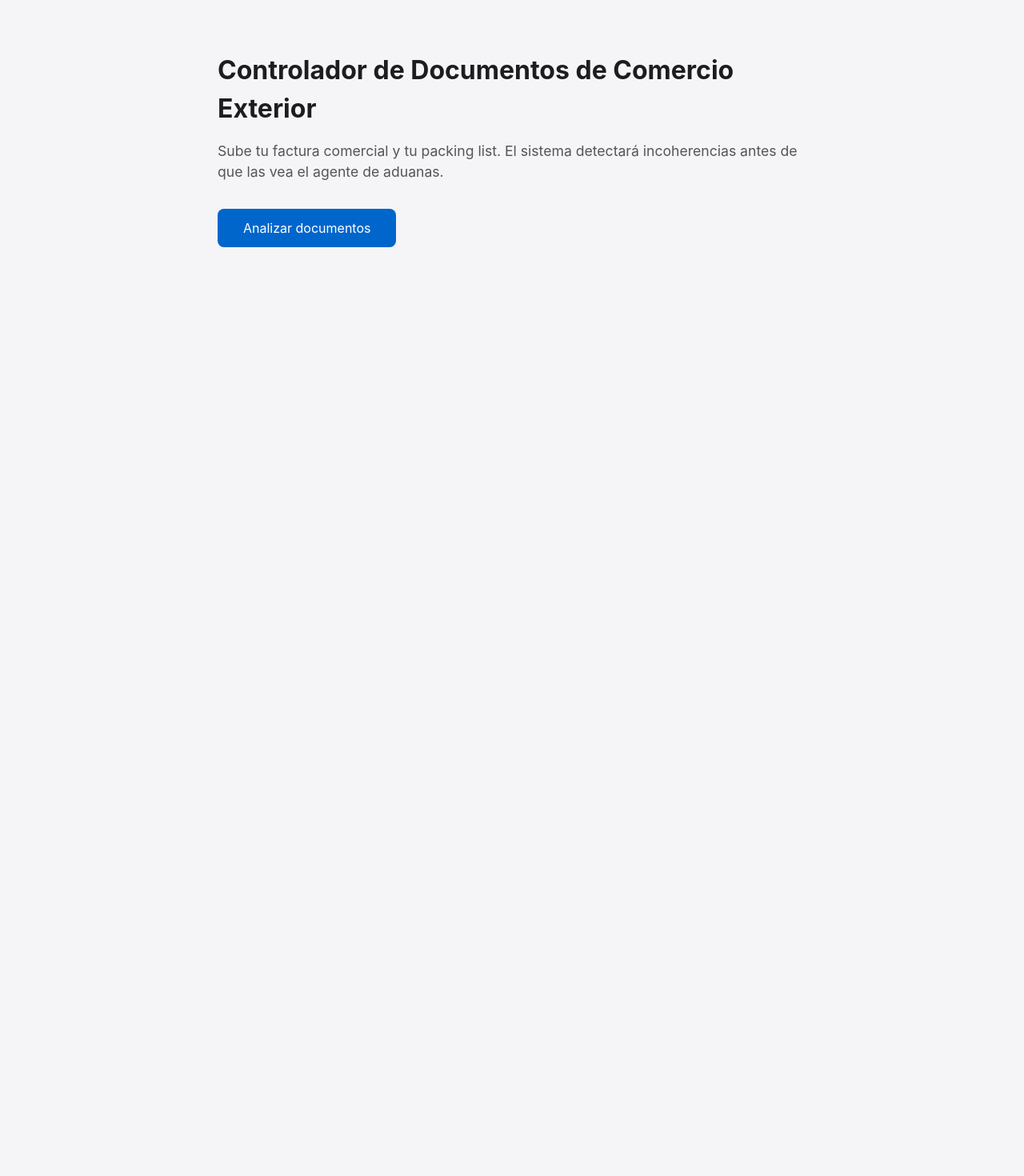
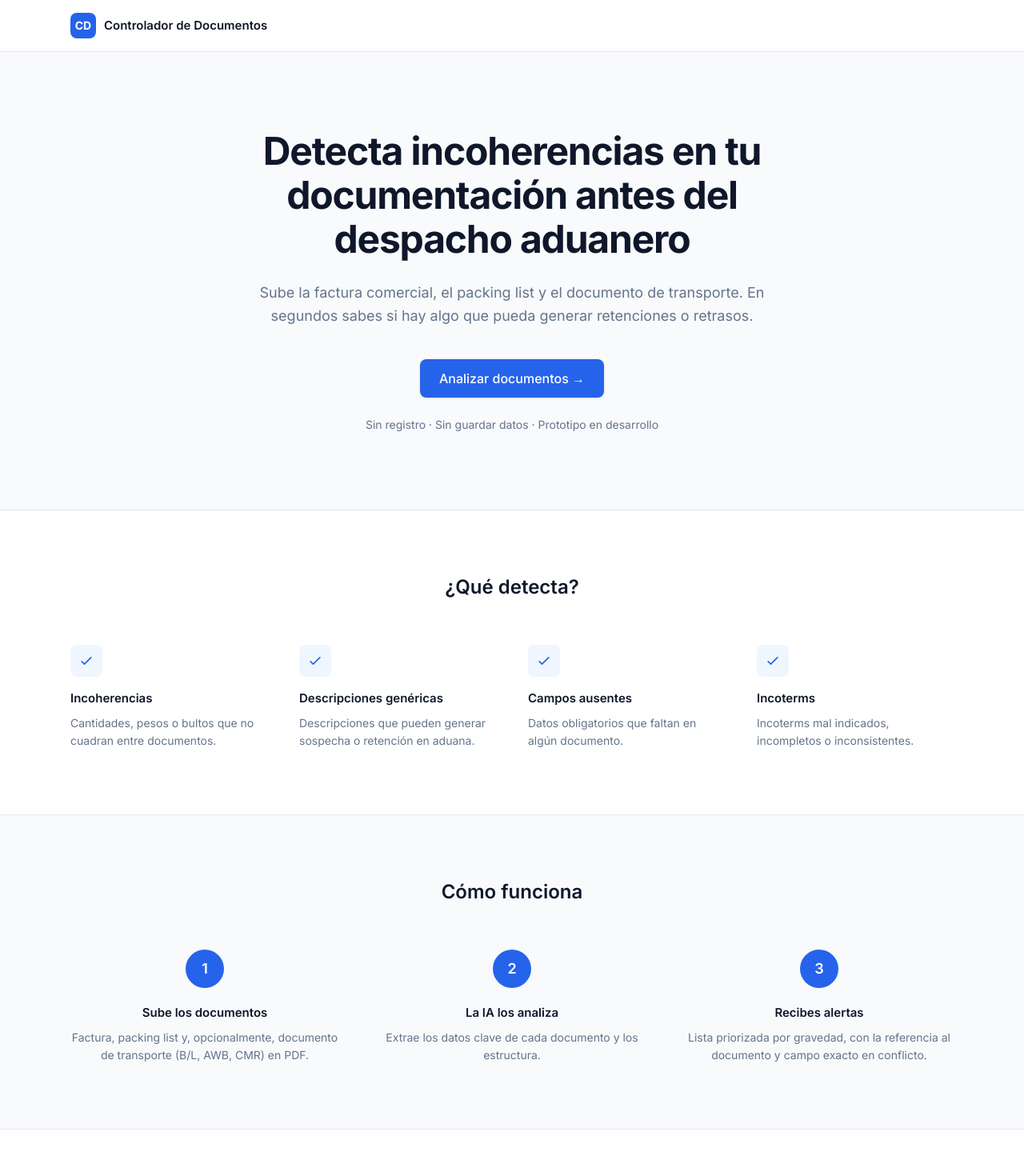
Before and after one commit to jorgeddcc7/softwareci, a Next.js app: page / in a window 1280 px wide. Shown: the top 1470 px of the page at 80% size. Before the commit the page ends 800 px from the top, so only its background shows below. Built offline with nearby package versions, Linux system fonts and the light colour scheme.

Commit message:
Rediseño del frontend con Tailwind: paleta profesional y layout mejorado

```diff
--- a/package.json
+++ b/package.json
@@ -22,9 +22,12 @@
   },
   "dependencies": {
     "@google/genai": "^2.22.0",
+    "@tailwindcss/postcss": "^4.3.3",
     "dotenv": "^17.4.2",
     "next": "^16.3.5",
+    "postcss": "^8.5.28",
     "react": "^19.3.0",
-    "react-dom": "^19.3.0"
+    "react-dom": "^19.3.0",
+    "tailwindcss": "^4.3.3"
   }
 }
--- /dev/null
+++ b/postcss.config.mjs
@@ -0,0 +1,5 @@
+export default {
+  plugins: {
+    "@tailwindcss/postcss": {},
+  },
+};
--- a/src/app/analizar/page.tsx
+++ b/src/app/analizar/page.tsx
@@ -1,6 +1,7 @@
 "use client";
 
 import { useState } from "react";
+import Link from "next/link";
 
 interface Validacion {
   regla: string;
@@ -84,24 +85,38 @@ export default function AnalizarPage() {
   }
 
   return (
-    <main style={{ maxWidth: 900, margin: "0 auto", padding: "3rem 2rem" }}>
-      <h1 style={{ fontSize: "1.8rem", marginBottom: "0.5rem" }}>
+    <div className="min-h-screen flex flex-col">
+      {/* Header */}
+      <header className="border-b border-border bg-surface">
+        <div className="max-w-6xl mx-auto px-6 py-4 flex items-center justify-between">
+          <Link href="/" className="flex items-center gap-2.5">
+            <div className="w-8 h-8 bg-primary rounded-lg flex items-center justify-center">
+              <span className="text-white font-bold text-sm">CD</span>
+            </div>
+            <span className="font-semibold text-foreground text-[15px]">
+              Controlador de Documentos
+            </span>
+          </Link>
+          <Link
+            href="/"
+            className="text-sm text-muted hover:text-foreground transition-colors"
+          >
+            ← Volver
+          </Link>
+        </div>
+      </header>
+
+      <main className="max-w-5xl mx-auto px-6 py-12 w-full">
+        <h1 className="text-3xl font-bold text-foreground mb-2">
           Analizar documentos
         </h1>
-      <p style={{ color: "#666", marginBottom: "2rem" }}>
-        Sube la factura comercial, el packing list y (opcionalmente) el
-        documento de transporte. El sistema los comparará y detectará
-        incoherencias.
+        <p className="text-muted mb-8">
+          Sube la factura comercial, el packing list y, opcionalmente, el
+          documento de transporte.
         </p>
 
-      <div
-        style={{
-          display: "grid",
-          gridTemplateColumns: "1fr 1fr 1fr",
-          gap: "1rem",
-          marginBottom: "1.5rem",
-        }}
-      >
+        {/* Zonas de subida */}
+        <div className="grid md:grid-cols-3 gap-4 mb-6">
           <ZonaSubida
             etiqueta="Factura comercial"
             requerido={true}
@@ -123,45 +138,34 @@ export default function AnalizarPage() {
           />
         </div>
 
+        {/* Botón */}
         <button
           onClick={handleAnalizar}
           disabled={analizando || !factura || !packing}
-        style={{
-          padding: "0.75rem 2rem",
-          fontSize: "1rem",
-          background: analizando ? "#999" : "#0066cc",
-          color: "white",
-          border: "none",
-          borderRadius: 8,
-          cursor: analizando ? "not-allowed" : "pointer",
-        }}
+          className={`px-6 py-3 font-medium rounded-lg transition-colors ${
+            analizando || !factura || !packing
+              ? "bg-slate-200 text-slate-400 cursor-not-allowed"
+              : "bg-primary text-white hover:bg-primary-hover shadow-sm"
+          }`}
         >
           {analizando ? "Analizando..." : "Analizar documentos"}
         </button>
 
         {analizando && (
-        <p style={{ marginTop: "1rem", color: "#666" }}>
+          <p className="mt-4 text-sm text-muted">
             Procesando con IA. Esto puede tardar 30-90 segundos.
           </p>
         )}
 
         {error && (
-        <div
-          style={{
-            marginTop: "1.5rem",
-            padding: "1rem",
-            background: "#ffe5e5",
-            border: "1px solid #ffb3b3",
-            borderRadius: 8,
-            color: "#b30000",
-          }}
-        >
+          <div className="mt-6 p-4 bg-high-bg border border-red-200 rounded-lg text-high-text text-sm">
             {error}
           </div>
         )}
 
         {resultado && <MostrarResultado resultado={resultado} />}
       </main>
+    </div>
   );
 }
 
@@ -179,39 +183,31 @@ function ZonaSubida({
   onArchivo: (f: File | null) => void;
 }) {
   return (
-    <div
-      style={{
-        border: "2px dashed #ccc",
-        borderRadius: 8,
-        padding: "1.5rem",
-        textAlign: "center",
-        background: archivo ? "#f0f8ff" : "#fafafa",
-      }}
+    <label
+      className={`block border-2 border-dashed rounded-lg p-5 text-center cursor-pointer transition-colors ${
+        archivo
+          ? "border-primary bg-primary-light"
+          : "border-border bg-surface hover:border-primary"
+      }`}
     >
-      <p style={{ fontWeight: 600, marginBottom: "0.25rem" }}>{etiqueta}</p>
-      {subtitulo && (
-        <p style={{ fontSize: "0.8rem", color: "#888", marginBottom: "0.5rem" }}>
-          {subtitulo}
+      <p className="font-semibold text-foreground text-sm mb-1">{etiqueta}</p>
+      <p className="text-xs text-muted mb-3">
+        {subtitulo ?? (requerido ? "Requerido" : "")}
       </p>
-      )}
-      {!subtitulo && <div style={{ height: "1.25rem" }} />}
       <input
         type="file"
         accept="application/pdf"
         onChange={(e) => onArchivo(e.target.files?.[0] ?? null)}
-        style={{ fontSize: "0.85rem", maxWidth: "100%" }}
+        className="hidden"
       />
-      {archivo && (
-        <p style={{ marginTop: "0.75rem", fontSize: "0.85rem", color: "#0066cc" }}>
+      {archivo ? (
+        <p className="text-xs text-primary font-medium truncate">
           ✓ {archivo.name}
         </p>
+      ) : (
+        <p className="text-xs text-muted">Haz clic o arrastra el PDF</p>
       )}
-      {!archivo && requerido && (
-        <p style={{ marginTop: "0.75rem", fontSize: "0.8rem", color: "#b36b00" }}>
-          Requerido
-        </p>
-      )}
-    </div>
+    </label>
   );
 }
 
@@ -232,10 +228,17 @@ function MostrarResultado({ resultado }: { resultado: ResultadoAnalisis }) {
 
   const colorGlobal =
     resultado.resultado_global === "no_apto"
-      ? "#b30000"
+      ? "#991B1B"
       : resultado.resultado_global === "revisar"
-        ? "#b36b00"
-        : "#008000";
+        ? "#92400E"
+        : "#065F46";
+
+  const bgGlobal =
+    resultado.resultado_global === "no_apto"
+      ? "#FEE2E2"
+      : resultado.resultado_global === "revisar"
+        ? "#FEF3C7"
+        : "#D1FAE5";
 
   const textoGlobal =
     resultado.resultado_global === "no_apto"
@@ -245,29 +248,31 @@ function MostrarResultado({ resultado }: { resultado: ResultadoAnalisis }) {
         : "APTO — Sin discrepancias detectadas";
 
   return (
-    <div style={{ marginTop: "2rem" }}>
+    <div className="mt-10">
+      {/* Resumen global */}
       <div
+        className="p-5 rounded-lg mb-6 border-l-4"
         style={{
-          padding: "1rem 1.5rem",
-          background: "#fff",
-          border: "1px solid #ddd",
-          borderLeft: `4px solid ${colorGlobal}`,
-          borderRadius: 8,
-          marginBottom: "1.5rem",
+          background: bgGlobal,
+          borderLeftColor: colorGlobal,
         }}
       >
-        <p style={{ fontSize: "1.1rem", fontWeight: 600, color: colorGlobal }}>
+        <p className="text-base font-semibold" style={{ color: colorGlobal }}>
           {textoGlobal}
         </p>
-        <p style={{ fontSize: "0.9rem", color: "#666", marginTop: "0.5rem" }}>
-          Factura: {resultado.factura.numero ?? "—"} · Packing:{" "}
-          {resultado.packing.numero ?? "—"}
+        <p className="text-sm text-slate-700 mt-2">
+          Factura: <strong>{resultado.factura.numero ?? "—"}</strong> ·
+          Packing: <strong>{resultado.packing.numero ?? "—"}</strong>
           {resultado.transporte && (
-            <> · Transporte: {resultado.transporte.numero ?? "—"}</>
+            <>
+              {" "}
+              · Transporte:{" "}
+              <strong>{resultado.transporte.numero ?? "—"}</strong>
+            </>
           )}
         </p>
         {resultado.transporte && (
-          <p style={{ fontSize: "0.85rem", color: "#888", marginTop: "0.25rem" }}>
+          <p className="text-xs text-slate-600 mt-1">
             Ruta: {resultado.transporte.puerto_carga ?? "—"} →{" "}
             {resultado.transporte.puerto_descarga ?? "—"}
           </p>
@@ -276,75 +281,58 @@ function MostrarResultado({ resultado }: { resultado: ResultadoAnalisis }) {
 
       {altas.length > 0 && (
         <BloqueValidaciones
-          titulo={`🔴 Discrepancias graves (${altas.length})`}
+          titulo={`Discrepancias graves (${altas.length})`}
+          color="#991B1B"
+          bgColor="#FEE2E2"
           validaciones={altas}
-          color="#b30000"
         />
       )}
 
       {medias.length > 0 && (
         <BloqueValidaciones
-          titulo={`🟡 Discrepancias medias (${medias.length})`}
+          titulo={`Discrepancias medias (${medias.length})`}
+          color="#92400E"
+          bgColor="#FEF3C7"
           validaciones={medias}
-          color="#b36b00"
         />
       )}
 
       {bajas.length > 0 && (
         <BloqueValidaciones
-          titulo={`🟢 Discrepancias leves (${bajas.length})`}
+          titulo={`Discrepancias leves (${bajas.length})`}
+          color="#065F46"
+          bgColor="#D1FAE5"
           validaciones={bajas}
-          color="#007700"
         />
       )}
 
       {noComprobables.length > 0 && (
         <BloqueValidaciones
-          titulo={`⚠️ No comprobables (${noComprobables.length})`}
+          titulo={`No comprobables (${noComprobables.length})`}
+          color="#475569"
+          bgColor="#F1F5F9"
           validaciones={noComprobables}
-          color="#666"
         />
       )}
 
       {resultado.advertencias.length > 0 && (
-        <div
-          style={{
-            padding: "1rem 1.5rem",
-            background: "#fff",
-            border: "1px solid #ddd",
-            borderRadius: 8,
-            marginBottom: "1rem",
-          }}
-        >
-          <p style={{ fontWeight: 600, marginBottom: "0.5rem" }}>
-            📌 Advertencias
+        <div className="p-5 bg-surface border border-border rounded-lg mb-4">
+          <p className="font-semibold text-foreground mb-3 text-sm">
+            Advertencias
           </p>
-          <ul style={{ paddingLeft: "1.25rem", fontSize: "0.9rem" }}>
+          <ul className="list-disc pl-5 text-sm text-muted space-y-1">
             {resultado.advertencias.map((a, i) => (
-              <li key={i} style={{ marginBottom: "0.25rem" }}>
-                {a}
-              </li>
+              <li key={i}>{a}</li>
             ))}
           </ul>
         </div>
       )}
 
-      <div
-        style={{
-          marginTop: "1.5rem",
-          padding: "1rem 1.5rem",
-          background: "#f5f5f7",
-          borderRadius: 8,
-          fontSize: "0.9rem",
-          color: "#555",
-        }}
-      >
-        <p>
+      <div className="mt-6 p-4 bg-slate-100 rounded-lg text-sm text-slate-600">
         <strong>Resumen:</strong> {resultado.validaciones.length} reglas
         ejecutadas · {altas.length + medias.length + bajas.length}{" "}
         discrepancias · {noComprobables.length} no comprobables ·{" "}
         {oks.length} correctas
-        </p>
       </div>
     </div>
   );
@@ -352,45 +340,40 @@ function MostrarResultado({ resultado }: { resultado: ResultadoAnalisis }) {
 
 function BloqueValidaciones({
   titulo,
+  color,
+  bgColor,
   validaciones,
-  color,
 }: {
   titulo: string;
+  color: string;
+  bgColor: string;
   validaciones: Validacion[];
-  color: string;
 }) {
   return (
+    <div className="mb-4 bg-surface border border-border rounded-lg overflow-hidden">
       <div
-      style={{
-        padding: "1rem 1.5rem",
-        background: "#fff",
-        border: "1px solid #ddd",
-        borderRadius: 8,
-        marginBottom: "1rem",
-      }}
+        className="px-5 py-3 font-semibold text-sm"
+        style={{ background: bgColor, color }}
       >
-      <p style={{ fontWeight: 600, marginBottom: "0.75rem", color }}>
         {titulo}
-      </p>
+      </div>
+      <div className="divide-y divide-border">
         {validaciones.map((v, i) => (
-        <div
-          key={i}
-          style={{
-            paddingTop: i > 0 ? "0.75rem" : 0,
-            marginTop: i > 0 ? "0.75rem" : 0,
-            borderTop: i > 0 ? "1px solid #eee" : "none",
-          }}
-        >
-          <p style={{ fontWeight: 500, fontSize: "0.95rem" }}>
-            [{v.regla}] {v.descripcion}
+          <div key={i} className="px-5 py-4">
+            <p className="font-medium text-foreground text-sm">
+              <span className="font-mono text-xs text-muted mr-2">
+                [{v.regla}]
+              </span>
+              {v.descripcion}
             </p>
             {v.nota && (
-            <p style={{ fontSize: "0.85rem", color: "#666", marginTop: "0.25rem" }}>
+              <p className="text-sm text-muted mt-1.5 leading-relaxed">
                 {v.nota}
               </p>
             )}
           </div>
         ))}
       </div>
+    </div>
   );
 }
--- a/src/app/globals.css
+++ b/src/app/globals.css
@@ -1,18 +1,37 @@
-* {
-  box-sizing: border-box;
-  margin: 0;
-  padding: 0;
+@import "tailwindcss";
+
+@theme {
+  /* Fondo y superficies */
+  --color-background: #F8FAFC;
+  --color-surface: #FFFFFF;
+
+  /* Textos */
+  --color-foreground: #0F172A;
+  --color-muted: #64748B;
+
+  /* Bordes */
+  --color-border: #E2E8F0;
+
+  /* Acento */
+  --color-primary: #2563EB;
+  --color-primary-hover: #1D4ED8;
+  --color-primary-light: #EFF6FF;
+
+  /* Severidades de alertas */
+  --color-high-bg: #FEE2E2;
+  --color-high-text: #991B1B;
+  --color-medium-bg: #FEF3C7;
+  --color-medium-text: #92400E;
+  --color-low-bg: #D1FAE5;
+  --color-low-text: #065F46;
+  --color-neutral-bg: #F1F5F9;
+  --color-neutral-text: #475569;
 }
 
 html,
 body {
-  font-family: -apple-system, BlinkMacSystemFont, "Segoe UI", Roboto, sans-serif;
-  background: #f5f5f7;
-  color: #1d1d1f;
-  line-height: 1.5;
+  background-color: var(--color-background);
+  color: var(--color-foreground);
+  font-feature-settings: "cv11", "ss01";
+  -webkit-font-smoothing: antialiased;
 }
-
-a {
-  color: #0066cc;
-  text-decoration: none;
-}
--- a/src/app/layout.tsx
+++ b/src/app/layout.tsx
@@ -1,9 +1,16 @@
 import type { Metadata } from "next";
+import { Inter } from "next/font/google";
 import "./globals.css";
+
+const inter = Inter({
+  subsets: ["latin"],
+  display: "swap",
+});
 
 export const metadata: Metadata = {
   title: "Controlador de Documentos de Comercio Exterior",
-  description: "Detecta incoherencias entre factura y packing list antes del despacho aduanero",
+  description:
+    "Detecta incoherencias entre factura, packing list y documento de transporte antes del despacho aduanero",
 };
 
 export default function RootLayout({
@@ -12,7 +19,7 @@ export default function RootLayout({
   children: React.ReactNode;
 }) {
   return (
-    <html lang="es">
+    <html lang="es" className={inter.className}>
       <body>{children}</body>
     </html>
   );
--- a/src/app/page.tsx
+++ b/src/app/page.tsx
@@ -2,27 +2,174 @@ import Link from "next/link";
 
 export default function HomePage() {
   return (
-    <main style={{ maxWidth: 800, margin: "0 auto", padding: "4rem 2rem" }}>
-      <h1 style={{ fontSize: "2rem", marginBottom: "1rem" }}>
-        Controlador de Documentos de Comercio Exterior
+    <div className="min-h-screen flex flex-col">
+      {/* Header */}
+      <header className="border-b border-border bg-surface">
+        <div className="max-w-6xl mx-auto px-6 py-4 flex items-center">
+          <div className="flex items-center gap-2.5">
+            <div className="w-8 h-8 bg-primary rounded-lg flex items-center justify-center">
+              <span className="text-white font-bold text-sm">CD</span>
+            </div>
+            <span className="font-semibold text-foreground text-[15px]">
+              Controlador de Documentos
+            </span>
+          </div>
+        </div>
+      </header>
+
+      {/* Hero */}
+      <section className="max-w-6xl mx-auto px-6 py-24 text-center">
+        <h1 className="text-4xl md:text-5xl font-bold text-foreground max-w-3xl mx-auto leading-[1.15] tracking-tight">
+          Detecta incoherencias en tu documentación antes del despacho aduanero
         </h1>
-      <p style={{ fontSize: "1.1rem", color: "#555", marginBottom: "2rem" }}>
-        Sube tu factura comercial y tu packing list. El sistema detectará
-        incoherencias antes de que las vea el agente de aduanas.
+        <p className="mt-6 text-lg text-muted max-w-2xl mx-auto leading-relaxed">
+          Sube la factura comercial, el packing list y el documento de
+          transporte. En segundos sabes si hay algo que pueda generar
+          retenciones o retrasos.
+        </p>
+        <div className="mt-10">
+          <Link
+            href="/analizar"
+            className="inline-block px-6 py-3 bg-primary text-white font-medium rounded-lg hover:bg-primary-hover transition-colors shadow-sm"
+          >
+            Analizar documentos →
+          </Link>
+        </div>
+        <p className="mt-6 text-sm text-muted">
+          Sin registro · Sin guardar datos · Prototipo en desarrollo
+        </p>
+      </section>
+
+      {/* Features */}
+      <section className="bg-surface border-y border-border">
+        <div className="max-w-6xl mx-auto px-6 py-20">
+          <h2 className="text-2xl font-semibold text-foreground text-center mb-14">
+            ¿Qué detecta?
+          </h2>
+          <div className="grid md:grid-cols-2 lg:grid-cols-4 gap-10">
+            <FeatureItem
+              title="Incoherencias"
+              description="Cantidades, pesos o bultos que no cuadran entre documentos."
+            />
+            <FeatureItem
+              title="Descripciones genéricas"
+              description="Descripciones que pueden generar sospecha o retención en aduana."
+            />
+            <FeatureItem
+              title="Campos ausentes"
+              description="Datos obligatorios que faltan en algún documento."
+            />
+            <FeatureItem
+              title="Incoterms"
+              description="Incoterms mal indicados, incompletos o inconsistentes."
+            />
+          </div>
+        </div>
+      </section>
+
+      {/* Cómo funciona */}
+      <section className="max-w-6xl mx-auto px-6 py-20">
+        <h2 className="text-2xl font-semibold text-foreground text-center mb-14">
+          Cómo funciona
+        </h2>
+        <div className="grid md:grid-cols-3 gap-12">
+          <StepItem
+            number="1"
+            title="Sube los documentos"
+            description="Factura, packing list y, opcionalmente, documento de transporte (B/L, AWB, CMR) en PDF."
+          />
+          <StepItem
+            number="2"
+            title="La IA los analiza"
+            description="Extrae los datos clave de cada documento y los estructura."
+          />
+          <StepItem
+            number="3"
+            title="Recibes alertas"
+            description="Lista priorizada por gravedad, con la referencia al documento y campo exacto en conflicto."
+          />
+        </div>
+      </section>
+
+      {/* CTA final */}
+      <section className="bg-surface border-t border-border">
+        <div className="max-w-3xl mx-auto px-6 py-16 text-center">
+          <h2 className="text-xl font-semibold text-foreground mb-3">
+            ¿Probamos con una operación tuya?
+          </h2>
+          <p className="text-muted mb-8">
+            Sube los documentos y comprueba en segundos si hay algo que
+            revisar antes del despacho.
           </p>
           <Link
             href="/analizar"
-        style={{
-          display: "inline-block",
-          padding: "0.75rem 2rem",
-          background: "#0066cc",
-          color: "white",
-          borderRadius: 8,
-          fontSize: "1rem",
-        }}
+            className="inline-block px-6 py-3 bg-primary text-white font-medium rounded-lg hover:bg-primary-hover transition-colors"
           >
             Analizar documentos
           </Link>
-    </main>
+        </div>
+      </section>
+
+      {/* Footer */}
+      <footer className="border-t border-border mt-auto">
+        <div className="max-w-6xl mx-auto px-6 py-6 text-center text-sm text-muted">
+          Controlador de Documentos de Comercio Exterior · Prototipo v0.1
+        </div>
+      </footer>
+    </div>
   );
 }
+
+function FeatureItem({
+  title,
+  description,
+}: {
+  title: string;
+  description: string;
+}) {
+  return (
+    <div>
+      <div className="w-10 h-10 bg-primary-light rounded-lg flex items-center justify-center mb-4">
+        <svg
+          className="w-5 h-5 text-primary"
+          fill="none"
+          stroke="currentColor"
+          viewBox="0 0 24 24"
+        >
+          <path
+            strokeLinecap="round"
+            strokeLinejoin="round"
+            strokeWidth={2}
+            d="M5 13l4 4L19 7"
+          />
+        </svg>
+      </div>
+      <h3 className="font-semibold text-foreground mb-2 text-[15px]">
+        {title}
+      </h3>
+      <p className="text-sm text-muted leading-relaxed">{description}</p>
+    </div>
+  );
+}
+
+function StepItem({
+  number,
+  title,
+  description,
+}: {
+  number: string;
+  title: string;
+  description: string;
+}) {
+  return (
+    <div className="text-center">
+      <div className="w-12 h-12 bg-primary text-white rounded-full flex items-center justify-center mx-auto mb-5 text-lg font-semibold">
+        {number}
+      </div>
+      <h3 className="font-semibold text-foreground mb-2 text-[15px]">
+        {title}
+      </h3>
+      <p className="text-sm text-muted leading-relaxed">{description}</p>
+    </div>
+  );
+}
```
Also changed, not shown: 1 other file (tests, documents, lock files or other folders). Lines whose indentation alone changed are shown as unchanged.
